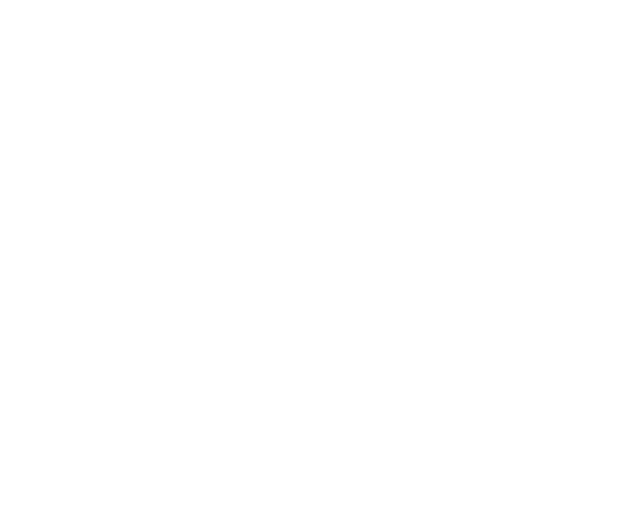
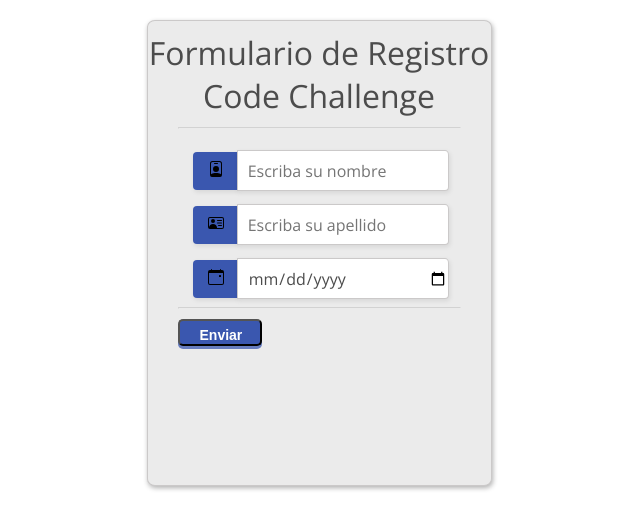
Before and after one commit to sofia-hernandezp/code_challenge, a plain HTML site: page index.html in a window 1280 px wide. Shown: the whole page, without its empty margins (321-961 px from the left). Drawn offline with nearby package versions, Linux system fonts and the light colour scheme.

Commit message:
Funcionalidades y estilos del registro

```diff
--- a/css/styles.css
+++ b/css/styles.css
@@ -0,0 +1,124 @@
+body, div, dl, dt, dd, ul, ol, li, h1, h2, h3, h4, h5, h6,
+pre, form, fieldset, input, textarea, p, blockquote, th, td {
+  padding:0;
+  margin:0;}
+
+fieldset, img {border:0}
+
+ol, ul, li {list-style:none}
+
+:focus {outline:none}
+
+body,
+input,
+textarea,
+select {
+  font-family: 'Open Sans', sans-serif;
+  font-size: 16px;
+  color: #4c4c4c;
+}
+
+h1 {
+  font-size: 32px;
+  font-weight: 300;
+  color: #4c4c4c;
+  text-align: center;
+  padding-top: 10px;
+  margin-bottom: 10px;
+}
+
+html{
+  background-color: #ffffff;
+}
+
+.testbox {
+  margin: 20px auto;
+  width: 343px;
+  height: 464px;
+  -webkit-border-radius: 8px/7px;
+  -moz-border-radius: 8px/7px;
+  border-radius: 8px/7px;
+  background-color: #ebebeb;
+  -webkit-box-shadow: 1px 2px 5px rgba(0,0,0,.31);
+  -moz-box-shadow: 1px 2px 5px rgba(0,0,0,.31);
+  box-shadow: 1px 2px 5px rgba(0,0,0,.31);
+  border: solid 1px #cbc9c9;
+}
+
+form{
+  margin: 0 30px;
+}
+
+
+hr{
+  color: #a9a9a9;
+  opacity: 0.3;
+}
+
+input{
+  width: 200px;
+  height: 39px;
+  -webkit-border-radius: 0px 4px 4px 0px/5px 5px 4px 4px;
+  -moz-border-radius: 0px 4px 4px 0px/0px 0px 4px 4px;
+  border-radius: 0px 4px 4px 0px/5px 5px 4px 4px;
+  background-color: #fff;
+  -webkit-box-shadow: 1px 2px 5px rgba(0,0,0,.09);
+  -moz-box-shadow: 1px 2px 5px rgba(0,0,0,.09);
+  box-shadow: 1px 2px 5px rgba(0,0,0,.09);
+  border: solid 1px #cbc9c9;
+  margin-left: -5px;
+  margin-top: 13px;
+  padding-left: 10px;
+}
+
+.icon {
+  display: inline-block;
+  width: 30px;
+  background-color: #3a57af;
+  padding: 8px 0px 8px 15px;
+  margin-left: 15px;
+  -webkit-border-radius: 4px 0px 0px 4px;
+  -moz-border-radius: 4px 0px 0px 4px;
+  border-radius: 4px 0px 0px 4px;
+  color: white;
+  -webkit-box-shadow: 1px 2px 5px rgba(0,0,0,.09);
+  -moz-box-shadow: 1px 2px 5px rgba(0,0,0,.09);
+  box-shadow: 1px 2px 5px rgba(0,0,0,.09);
+  border: solid 0px #cbc9c9;
+}
+
+
+.accounttype{
+  margin-left: 8px;
+  margin-top: 20px;
+}
+
+#btn {
+  font-size: 14px;
+  font-weight: 600;
+  color: white;
+  padding: 6px 60px 0px 20px;
+  margin: 10px 10px 20px 0px;
+  display: grid;
+  text-decoration: none;
+  width: 50px; height: 27px;
+  -webkit-border-radius: 5px;
+  -moz-border-radius: 5px;
+  border-radius: 5px;
+  background-color: #3a57af;
+  -webkit-box-shadow: 0 3px rgba(58,87,175,.75);
+  -moz-box-shadow: 0 3px rgba(58,87,175,.75);
+  box-shadow: 0 3px rgba(58,87,175,.75);
+  transition: all 0.1s linear 0s;
+  top: 0px;
+  position: relative;
+}
+
+#btn:hover {
+  top: 3px;
+  background-color:#2e458b;
+  -webkit-box-shadow: none;
+  -moz-box-shadow: none;
+  box-shadow: none;
+
+}
--- a/index.html
+++ b/index.html
@@ -4,10 +4,32 @@
     <meta charset="UTF-8">
     <meta name="viewport" content="width=device-width, initial-scale=1.0">
     <link rel="stylesheet" href="css/styles.css">
+    <link href='https://fonts.googleapis.com/css?family=Open+Sans:400,300,300italic,400italic,600' rel='stylesheet' type='text/css'>
+    <link href="//netdna.bootstrapcdn.com/font-awesome/3.1.1/css/font-awesome.css" rel="stylesheet">
     <title>Code Challenge</title>
 </head>
 <body>
 
+<div class="testbox">
+    <h1>Formulario de Registro Code Challenge</h1>
+
+    <form action="/">
+        <hr>
+        <div >
+            <label class="icon" ><img src="img/person-badge.svg" alt="nombre"></label>
+            <input type="text" id="name" placeholder="Escriba su nombre">
+            <label class="icon" > <img src="img/person-vcard.svg" alt="apellido"></label>
+            <input type="text" id="lastname" placeholder="Escriba su apellido">
+            <label class="icon"><img src="img/calendar-event.svg" alt="fecha-nacimiento"></label>
+            <input type="date" id="date">
+        </div>
+        <hr>
+        <button id="btn" class="button">Enviar</button>
+
+    </form>
+
+</div>
+
 <script src="js/init.js"></script>
 </body>
 </html>
--- a/js/init.js
+++ b/js/init.js
@@ -0,0 +1,43 @@
+URL = 'https://jsonplaceholder.typicode.com/users'
+
+const nombre = document.getElementById("name");
+const apellido = document.getElementById("lastname");
+const fecha = document.getElementById("date");
+const boton = document.getElementById("btn");
+
+function sendInformation (api) {
+
+    let infoFormulario = {
+        nombre: nombre.value,
+        apellido: apellido.value,
+        fechaNacimiento: fecha.value,
+       };
+
+       const options = {
+        method: 'POST',
+        headers: {
+        'Content-Type': 'application/json',
+        },
+        body: JSON.stringify(infoFormulario),
+        };
+
+        fetch(api, options)
+        .then(data => {
+      if (!data.ok) {
+        throw Error(data.status);
+       }
+       console.log(data.status)
+       return data.json();
+      }).then(infoFormulario => {
+      console.log(infoFormulario);
+      }).catch(e => {
+      console.log(e);
+      });
+};
+
+boton.addEventListener("click", (e) => {
+
+    e.preventDefault();
+    sendInformation(URL) ;
+
+});
```
Also changed, not shown: img/calendar-event.svg (added), img/person-badge.svg (added), img/person-vcard.svg (added).
